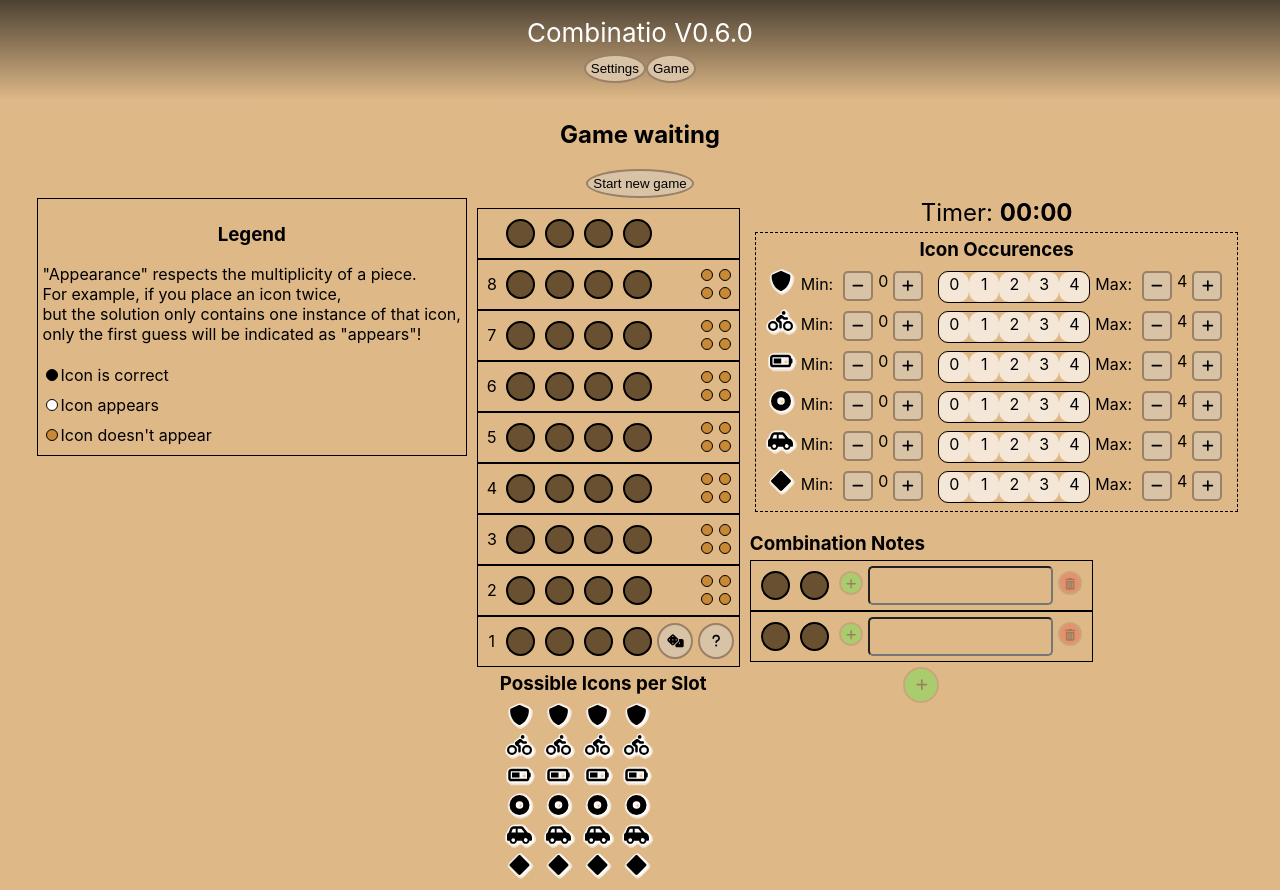
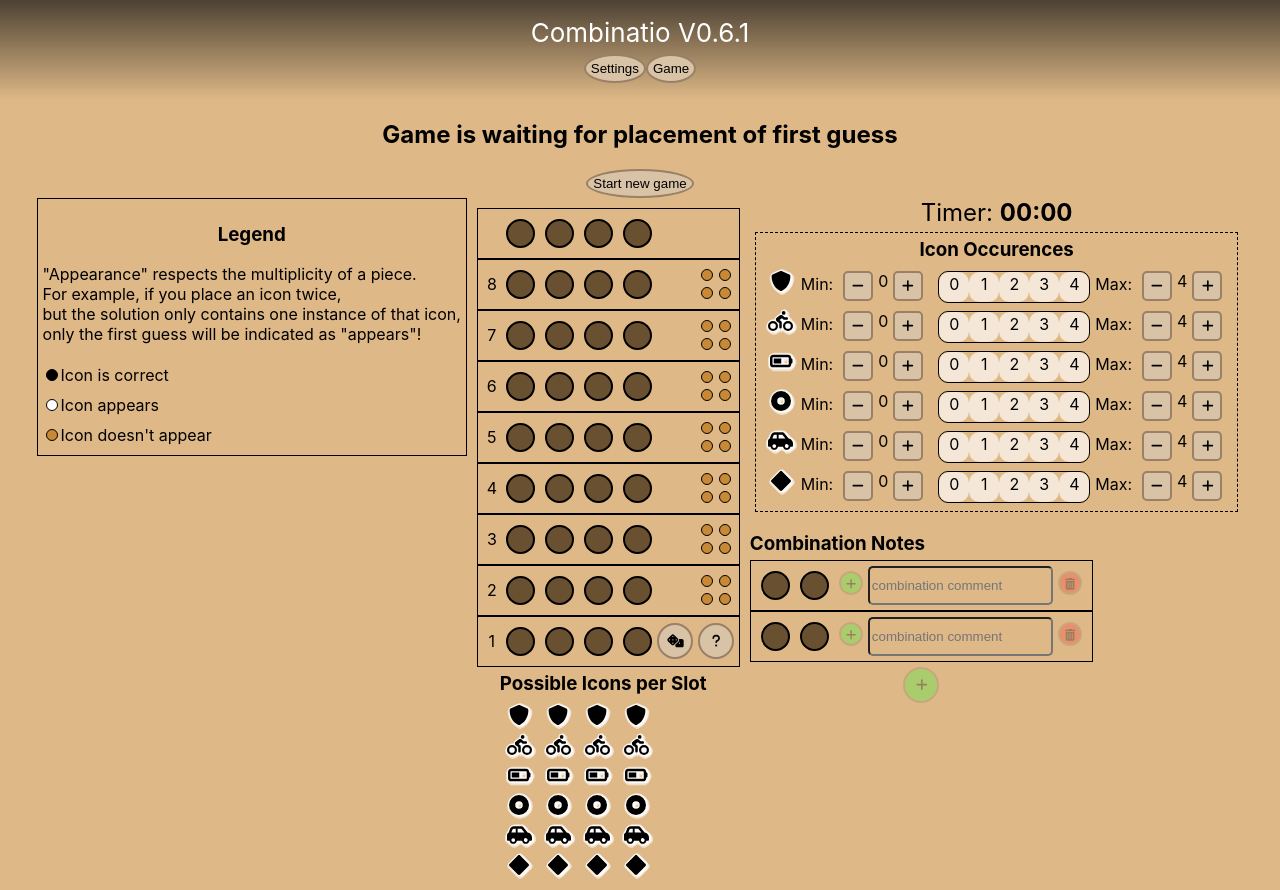
Before and after one commit to Radivis/combinatio, a React (Create React App) app: page / in a window 1280 px wide. Built offline with nearby package versions, Linux system fonts and the light colour scheme.

Commit message:
Can how drag colors and icons from SlotHints

```diff
--- a/src/components/CombinationNotes/CombinationNotesRow.tsx
+++ b/src/components/CombinationNotes/CombinationNotesRow.tsx
@@ -113,8 +113,9 @@ const CombinationNotesRow = (props: tuplesHintsRowProps) => {
                 <FontAwesomeIcon icon={faPlus} size="sm"/>
             </button>
             <input
-                type="text"
+                type='text'
                 className='tuple-row-note'
+                placeholder='combination comment'
                 value={combinationNotes[rowIndex][1]}
                 onChange={onChangeNote}
             />
--- a/src/components/Game/Game.tsx
+++ b/src/components/Game/Game.tsx
@@ -101,7 +101,7 @@ const Game = (props: gameProps) => {
     }, [gameState]);
 
     return <div>
-        {gameState === gameStates[0] && <h2>Game waiting</h2>}
+        {gameState === gameStates[0] && <h2>Game is waiting for placement of first guess</h2>}
         {gameState === gameStates[1] && <h2>Game running</h2>}
         {gameState === gameStates[2] && <h2>Game won!</h2>}
         {gameState === gameStates[3] && <h2>Game lost!</h2>}
--- a/src/components/SlotHints/SlotHintColorColumn.tsx
+++ b/src/components/SlotHints/SlotHintColorColumn.tsx
@@ -5,6 +5,7 @@ import ColorPin from '../ColorPin/ColorPin';
 
 import './SlotHintColorColumn.css';
 import useGameStore from '../../store/gameStore';
+import Drag from '../Drag/Drag';
 
 interface slotHintColumnProps {
     baseColorsDataString: colorsDataString
@@ -88,6 +89,14 @@ const SlotHintColorColumn = (props: slotHintColumnProps) => {
         <div className='slot-hint-column'>
             {baseColors.map((color: Color) => {
                 return (
+                    <Drag
+                    key={color.hue - 720}
+                    isActive={true}
+                    dragPayloadObject={{
+                        hue: color.hue,
+                        saturation: color.saturation,
+                        lightness: color.lightness,
+                    }}>
                         <ColorPin
                             key={color.hue}
                             color={color}
@@ -97,6 +106,7 @@ const SlotHintColorColumn = (props: slotHintColumnProps) => {
                             isHighlighted={isHighlighted(color)}
                             opacityToogleCallback={opacityToogleCallback}
                         />
+                    </Drag>
                 );
             })}
         </div>
--- a/src/components/SlotHints/SlotHintIconColumn.tsx
+++ b/src/components/SlotHints/SlotHintIconColumn.tsx
@@ -3,6 +3,7 @@ import Color from '../../util/Color';
 import './SlotHintIconColumn.css';
 import useGameStore from '../../store/gameStore';
 import Icon from '../Icon/Icon';
+import Drag from '../Drag/Drag';
 
 interface slotHintColumnProps {
     columnIndex: number,
@@ -91,6 +92,10 @@ const SlotHintIconColumn = (props: slotHintColumnProps) => {
         <div className='slot-hint-column'>
             {iconCollectionNames.map((iconName: string) => {
                 return (
+                    <Drag
+                    key={`${iconName}-drag`}
+                    isActive={true}
+                    dragPayloadObject={{iconName}}>
                         <Icon
                             key={iconName}
                             iconName={iconName}
@@ -100,6 +105,7 @@ const SlotHintIconColumn = (props: slotHintColumnProps) => {
                             isHighlighted={isHighlighted(iconName)}
                             opacityToogleCallback={opacityToogleCallback}
                         />
+                    </Drag>
                 );
             })}
         </div>
--- a/src/constants.ts
+++ b/src/constants.ts
@@ -3,7 +3,7 @@ import Color from "./util/Color";
 import ColorIcons from "./util/ColorIcons";
 import Colors from "./util/Colors";
 
-export const gameVersionNumber = '0.6.0';
+export const gameVersionNumber = '0.6.1';
 export const defaultNumColumns = 4;
 export const defaultNumRows = 8;
 export const defaultNumColors = 6;
```
Also changed, not shown: 1 other file (tests, documents, lock files or other folders). Lines whose indentation alone changed are shown as unchanged.
